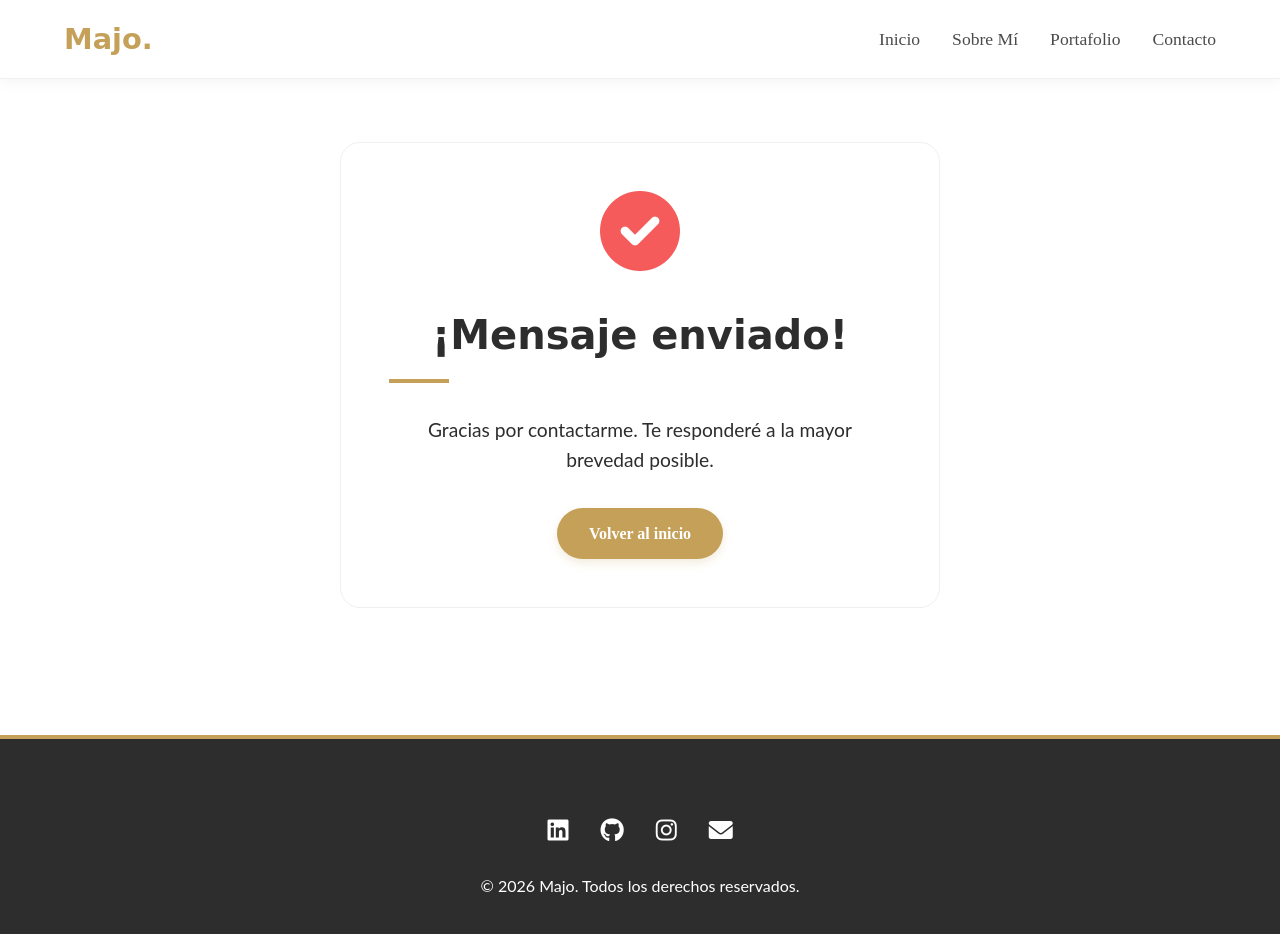
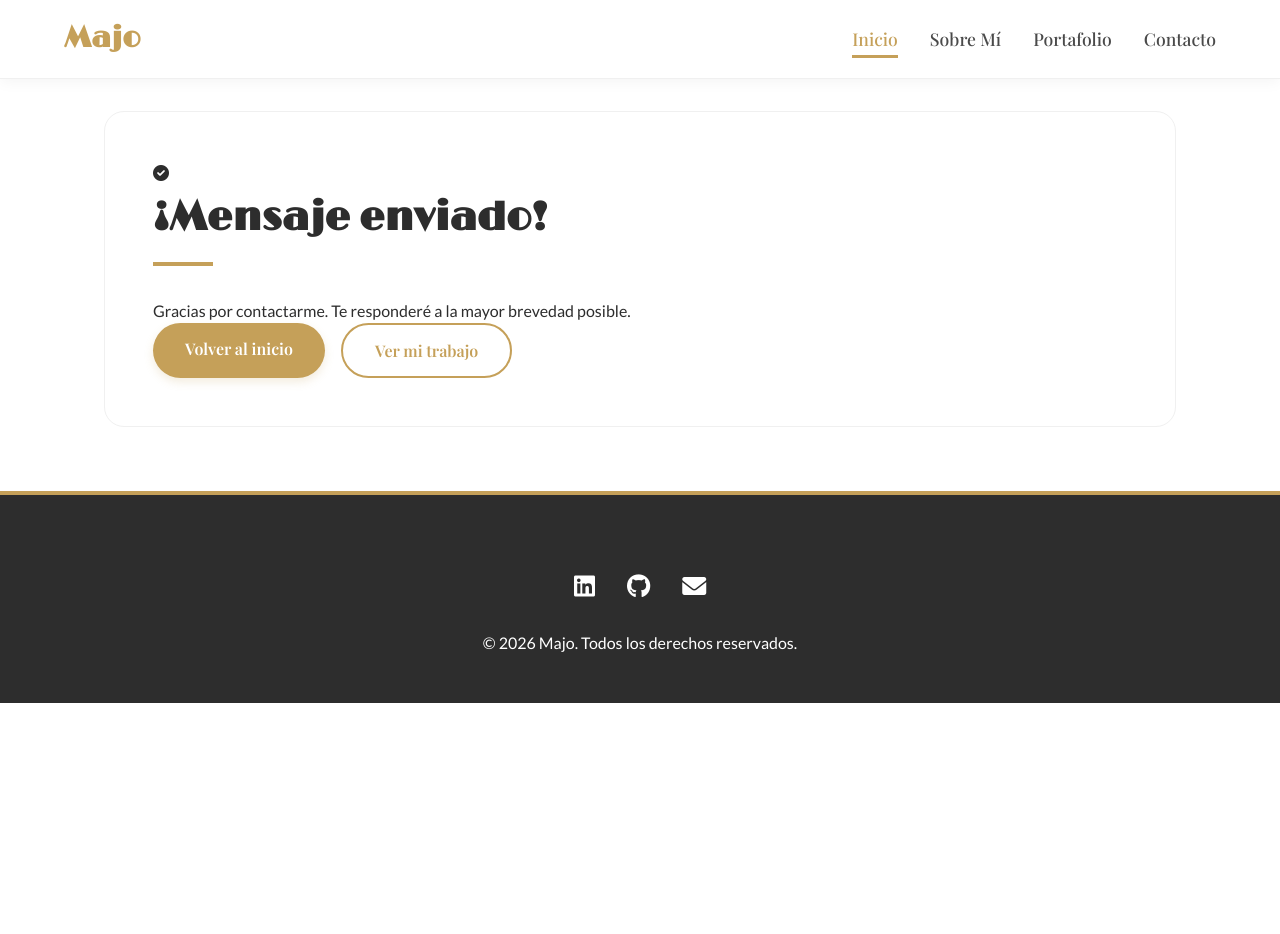
Before and after one commit to Majo512/majo512.github.io, a plain HTML site: page gracias.html in a window 1280 px wide. After the commit the page ends 800 px from the top, so only its background shows below. Drawn offline with nearby package versions, Linux system fonts and the light colour scheme.

Commit message:
Update gracias.html with new meta and section styles

```diff
--- a/gracias.html
+++ b/gracias.html
@@ -3,40 +3,46 @@
 <head>
     <meta charset="UTF-8">
     <meta name="viewport" content="width=device-width, initial-scale=1.0">
-    <title>¡Gracias! - Majo</title>
+    <title>¡Gracias! | Majo — Desarrollo Web & Contenido Digital</title>
+    <meta name="description" content="Mensaje enviado con éxito. Gracias por contactarte con María José Veloso.">
+    <meta name="robots" content="noindex">
+    <link rel="icon" type="image/png" href="images/favicon.png">
     <link rel="stylesheet" href="style.css">
-    <link href="https://fonts.googleapis.com/css2?family=Poppins:wght@300;400;500;600;700&display=swap" rel="stylesheet">
+    <link href="https://fonts.googleapis.com/css2?family=Limelight&family=Playfair+Display:wght@400;500;600;700&family=Lato:wght@300;400;700&display=swap" rel="stylesheet">
     <link rel="stylesheet" href="https://cdnjs.cloudflare.com/ajax/libs/font-awesome/6.0.0-beta3/css/all.min.css">
 </head>
 <body>
 
     <nav>
-        <a href="index.html" class="logo">Majo.</a>
+        <a href="index.html" class="logo">Majo</a>
         <ul class="menu">
-            <li><a href="index.html">Inicio</a></li>
+            <li><a href="index.html" class="activo">Inicio</a></li>
             <li><a href="sobre-mi.html">Sobre Mí</a></li>
             <li><a href="portafolio.html">Portafolio</a></li>
             <li><a href="contacto.html">Contacto</a></li>
+
         </ul>
     </nav>
 
-    <main class="contenedor" style="min-height: 70vh; display: flex; align-items: center; justify-content: center; text-align: center;">
-        <section style="max-width: 600px;">
-            <i class="fas fa-check-circle" style="font-size: 5rem; color: #f65b5b; margin-bottom: 2rem;"></i>
+    <main class="contenedor gracias-main">
+        <section class="gracias-section">
+            <i class="fas fa-check-circle gracias-icono" aria-hidden="true"></i>
             <h2>¡Mensaje enviado!</h2>
-            <p style="font-size: 1.2rem; margin: 2rem 0;">
+            <p>
                 Gracias por contactarme. Te responderé a la mayor brevedad posible.
             </p>
-            <a href="index.html" class="btn btn-primario" style="display: inline-block;">Volver al inicio</a>
+            <div class="botones">
+                <a href="index.html" class="btn btn-primario">Volver al inicio</a>
+                <a href="portafolio.html" class="btn btn-secundario">Ver mi trabajo</a>
+            </div>
         </section>
     </main>
 
     <footer>
         <div class="social-links">
-            <a href="https://linkedin.com/in/tu-perfil" target="_blank"><i class="fab fa-linkedin"></i></a>
-            <a href="https://github.com/tu-perfil" target="_blank"><i class="fab fa-github"></i></a>
-            <a href="https://instagram.com/tu-perfil" target="_blank"><i class="fab fa-instagram"></i></a>
-            <a href="mailto:tu@email.com"><i class="fas fa-envelope"></i></a>
+            <a href="https://www.linkedin.com/in/maria-jose-veloso/" target="_blank" rel="noopener" aria-label="LinkedIn"><i class="fab fa-linkedin"></i></a>
+            <a href="https://github.com/Majo512" target="_blank" rel="noopener" aria-label="GitHub"><i class="fab fa-github"></i></a>
+            <a href="mailto:majo.veloso12@gmail.com" aria-label="Enviar email"><i class="fas fa-envelope"></i></a>
         </div>
         <p>© 2026 Majo. Todos los derechos reservados.</p>
     </footer>
```
